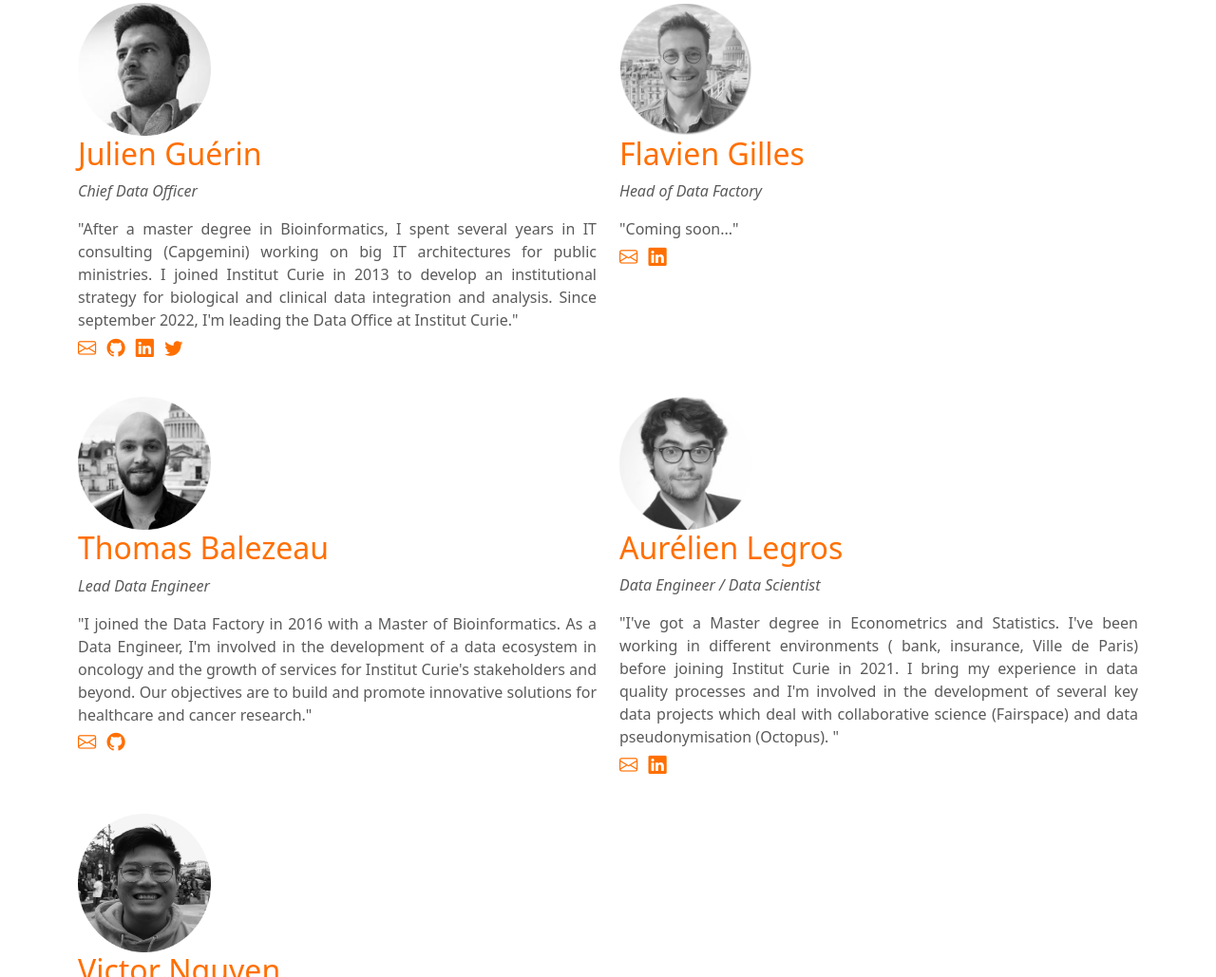
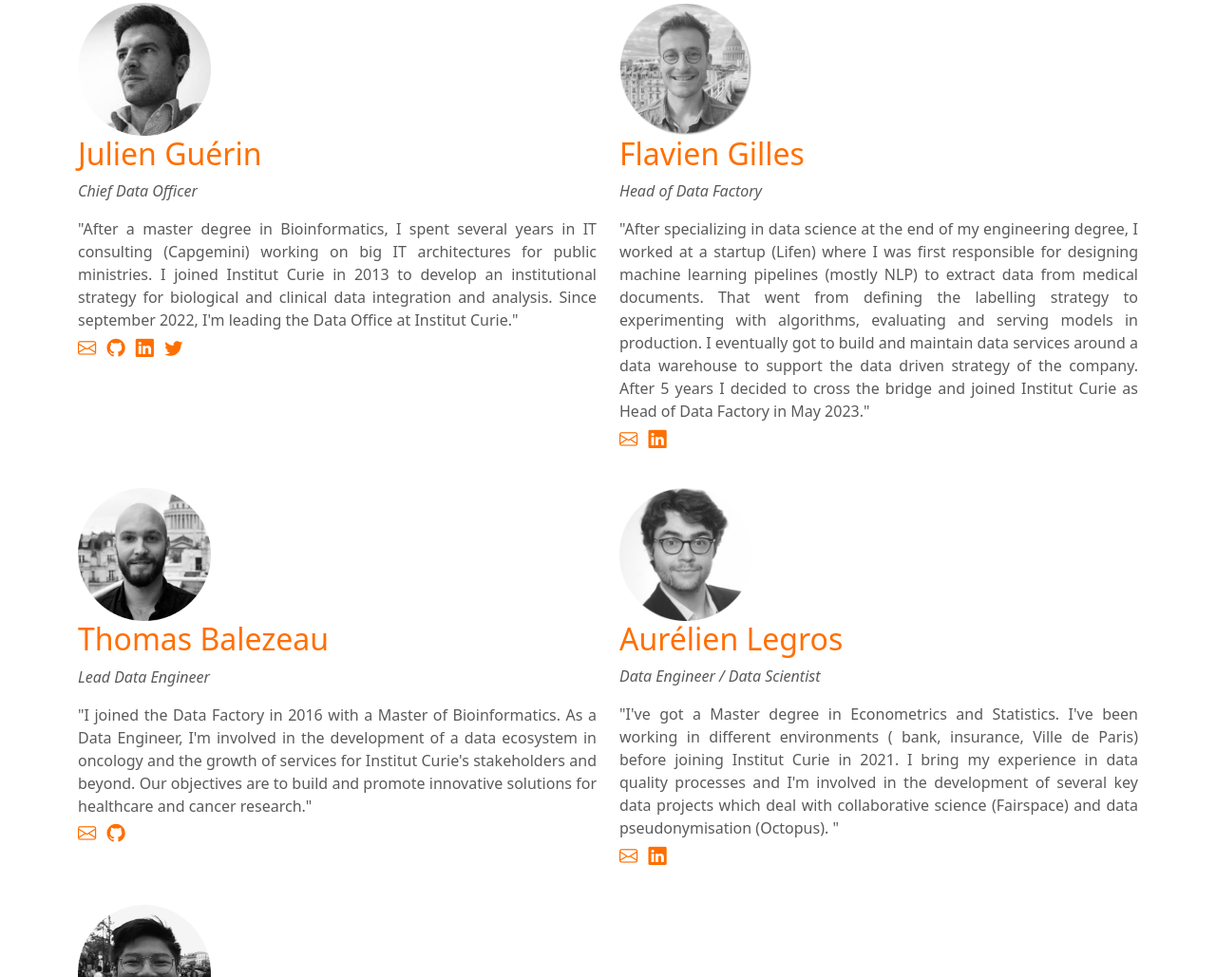
Before and after one commit to curie-data-factory/curie-data-factory.github.io, a plain HTML site: page index.html in a window 1280 px wide. Shown: the part 1338-2367 px from the top of the page at 95% size. Drawn offline with Linux system fonts and the light colour scheme; files whose address does not match are found by name.

Commit message:
add bio Flavien

```diff
--- a/index.html
+++ b/index.html
@@ -203,7 +203,10 @@
 						<i>Head of Data Factory</i>
 					</p>
 					<p style='text-align: justify;'>
-						"Coming soon..."<br /> <a href="mailto:flavien.gilles@curie.fr"><i
+						"After specializing in data science at the end of my engineering degree, I worked at a startup (Lifen) where I was first responsible for designing machine learning pipelines (mostly NLP)
+						to extract data from medical documents. That went from defining the labelling strategy to experimenting with algorithms, evaluating and serving models in production.
+						I eventually got to build and maintain data services around a data warehouse to support the data driven strategy of the company. After 5 years I decided to cross the bridge
+						and joined Institut Curie as Head of Data Factory in May 2023."<br /> <a href="mailto:flavien.gilles@curie.fr"><i
 							class="bi-envelope"
 							style="font-size: 1.2rem; color: #FF6F00; padding-right: 7px;"></i></a>
 						<a href="https://www.linkedin.com/in/flavien-gilles/"><i
```
